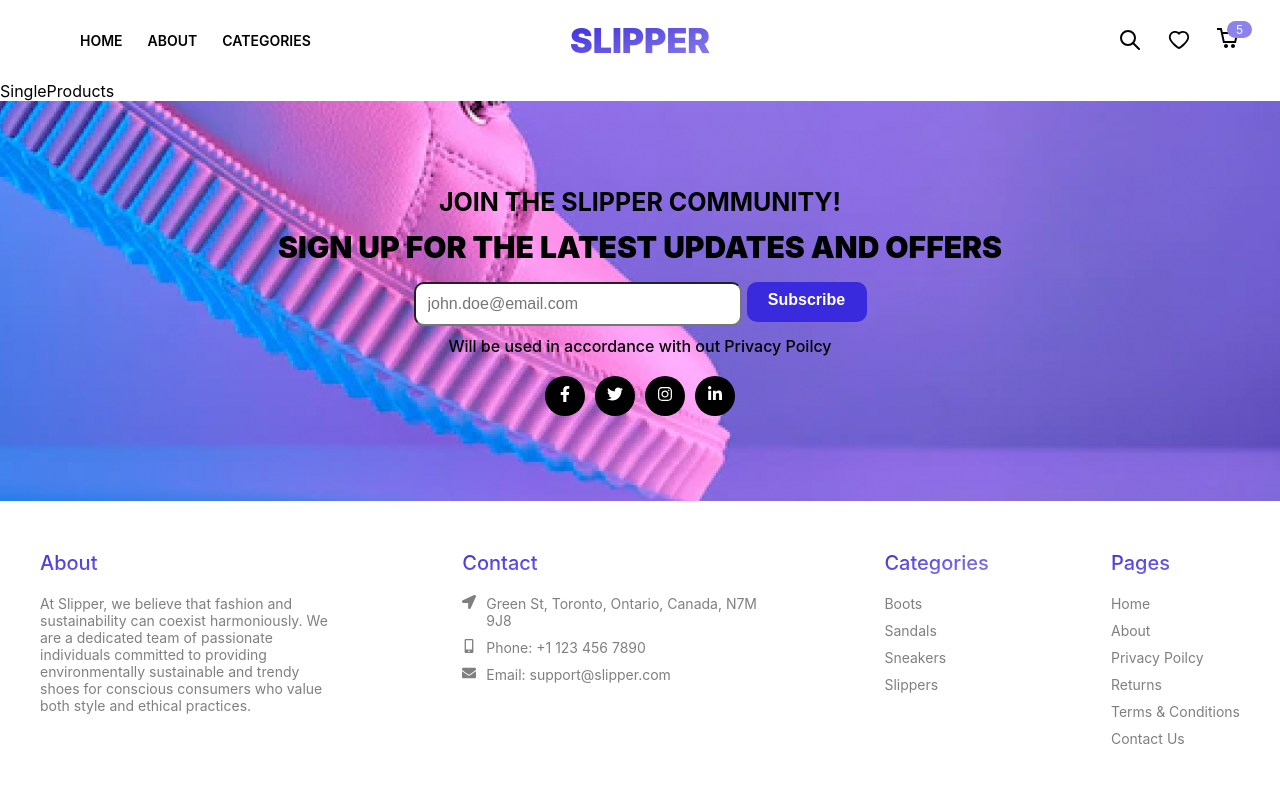
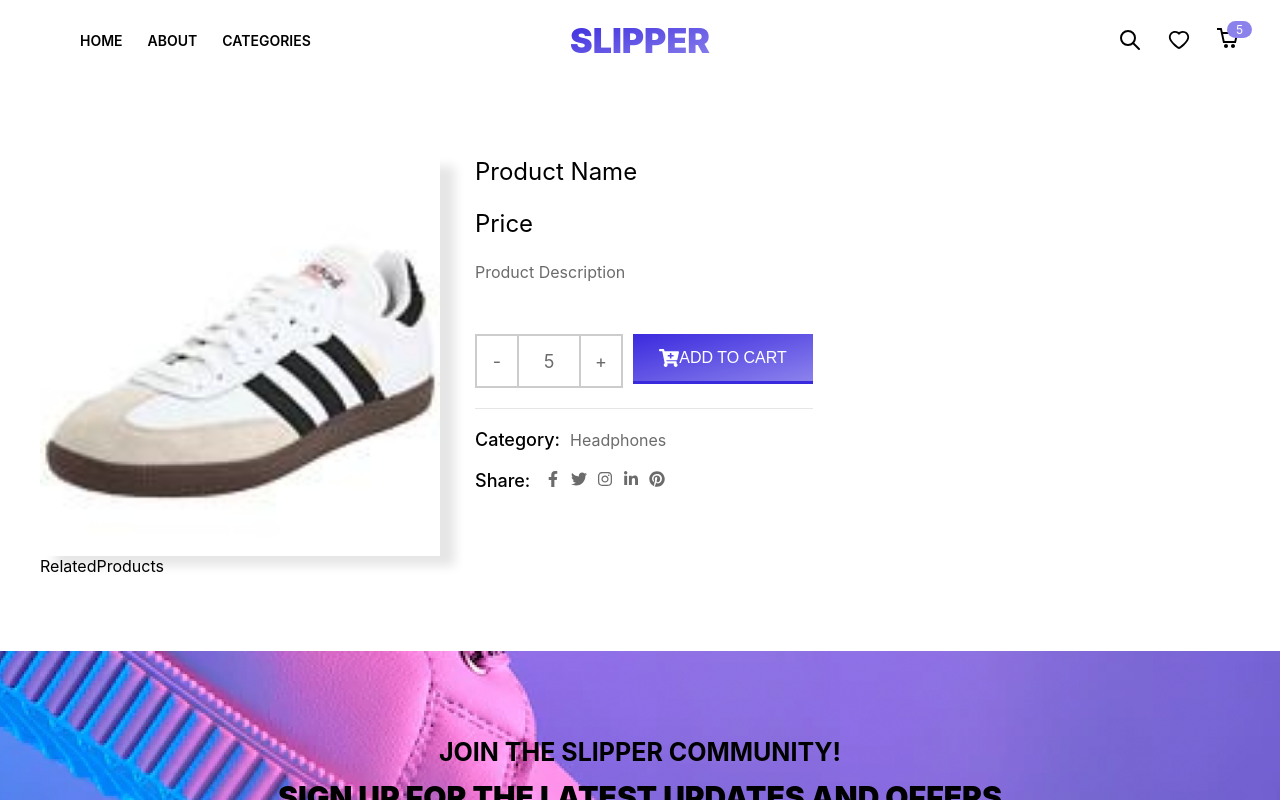
Before and after one commit to th13nd4n0/ecommerce-website, a React (Create React App) app in the folder client/: page /product/1 in a window 1280 px wide. Shown: the top 800 px of the page. Built offline with nearby package versions, Linux system fonts and the light colour scheme.

Commit message:
updating files

```diff
--- /dev/null
+++ b/client/src/components/SingleProduct/RelatedProducts/RelatedProducts.jsx
@@ -0,0 +1,7 @@
+import "./RelatedProducts.scss";
+
+const RelatedProducts = () => {
+    return (<div>RelatedProducts</div>);
+};
+
+export default RelatedProducts;
--- /dev/null
+++ b/client/src/components/SingleProduct/RelatedProducts/RelatedProducts.scss
@@ -0,0 +1 @@
+@import "../../../css-config/mixins.scss";
--- a/client/src/components/SingleProduct/SingleProduct.jsx
+++ b/client/src/components/SingleProduct/SingleProduct.jsx
@@ -1,5 +1,58 @@
+import RelatedProducts from "./RelatedProducts/RelatedProducts";
+import { FaFacebookF, FaTwitter, FaInstagram, FaLinkedinIn, FaPinterest, FaCartPlus } from "react-icons/fa";
+import prod from "../../assets/products/sneaker-prod1.jpg";
+
+import "./SingleProduct.scss";
+
 const SingleProduct = () => {
-    return (<div>SingleProducts</div>);
+    return (
+        <div className="single-product-main-content">
+            <div className="layout">
+                <div className="single-product-page">
+                    <div className="left">
+                        <img src={prod} alt="" />
+                    </div>
+                    <div className="right">
+                        <span className="name">Product Name</span>
+                        <span className="price">Price</span>
+                        <span className="desc">Product Description</span>
+
+                        <div className="cart-button">
+                            <div className="quantity-buttons">
+                                <span>-</span>
+                                <span>5</span>
+                                <span>+</span>
+                            </div>
+                            <button className="add-to-cart-button">
+                                <FaCartPlus size={20}/>
+                                ADD TO CART
+                            </button>
+                        </div>
+
+                        <span className="divider" />
+
+                        <div className="info-item">
+                            <span className="text-bold">
+                                Category:
+                                <span>Headphones</span>
+                            </span>
+                            <span className="text-bold">
+                                Share:
+                                <span className="social-icons">
+                                    <FaFacebookF size={16} />
+                                    <FaTwitter size={16} />
+                                    <FaInstagram size={16} />
+                                    <FaLinkedinIn size={16} />
+                                    <FaPinterest size={16} />
+                                </span>
+                            </span>
+                        </div>
+                    </div>
+                </div>
+                <RelatedProducts />
+            </div>
+        </div>
+    );
 };
 
 export default SingleProduct;
--- /dev/null
+++ b/client/src/components/SingleProduct/SingleProduct.scss
@@ -0,0 +1,146 @@
+@import "../../css-config/mixins.scss";
+
+.single-product-main-content {
+    margin: 20px 0;
+    @include md {
+        margin: 75px 0;
+    }
+    .layout {
+        max-width: calc(100% - 20px);
+        margin: 0 auto;
+        @include md {
+            max-width: 1200px;
+        }
+        .single-product-page {
+            display: flex;
+            flex-direction: column;
+            @include md {
+                flex-direction: row;
+            }
+            .left {
+                width: 100%;
+                background-color: white;
+                box-shadow: 15px 10px 10px #e6e6e6;
+                flex-shrink: 0;
+                @include md {
+                    width: 400px;
+                    height: 400px;
+                }
+                img {
+                    width: 100%;
+                    display: block;
+                }
+            }
+            .right {
+                display: flex;
+                flex-direction: column;
+                padding-top: 20px;
+                @include md {
+                    padding: 0 35px;
+                }
+                .name {
+                    font-size: 20px;
+                    line-height: 28px;
+                    margin-bottom: 20px;
+                    @include md {
+                        font-size: 24px;
+                        line-height: 32px;
+                    }
+                }
+                .price {
+                    font-size: 24px;
+                    line-height: 32px;
+                    margin-bottom: 20px;
+                }
+                .desc {
+                    font-size: 14px;
+                    line-height: 20px;
+                    margin-bottom: 20px;
+                    color: #6b6b6b;
+                    @include md {
+                        font-size: 16px;
+                        line-height: 24px;
+                    }
+                }
+
+                .cart-button {
+                    display: flex;
+                    @include md {
+                        margin-top: 30px;
+                    }
+                    .quantity-buttons {
+                        width: fit-content;
+                        display: flex;
+                        border: 2px solid rgba(0,0,0,0.2);
+                        margin-right: 10px;
+                        height: 50px;
+                        span {
+                            font-size: 18px;
+                            width: 40px;
+                            display: flex;
+                            align-items: center;
+                            justify-content: center;
+                            cursor: pointer;
+                            color: #6b6b6b;
+                            &:nth-child(1) {
+                                border-right: 2px solid rgba(0,0,0,0.2);
+                            }
+                            &:nth-child(2) {
+                                width: 60px;
+                            }
+                            &:nth-child(3) {
+                                border-left: 2px solid rgba(0,0,0,0.2);
+                            }
+                        }
+                    }
+                    .add-to-cart-button {
+                        outline: 0;
+                        border: 0;
+                        height: 50px;
+                        width: 180px;
+                        display: flex;
+                        align-items: center;
+                        justify-content: center;
+                        cursor: pointer;
+                        font-size: 16px;
+                        color: white;
+                        background: linear-gradient(to bottom right, #3a2ade, #8c82ec);
+                        border-bottom: 3px solid #3a2ade;
+                        flex-grow: 1;
+                        @include md {
+                            flex-grow: unset;
+                        }
+                    }
+                }
+
+                .divider {
+                    margin: 20px 0;
+                    height: 1px;
+                    width: 100%;
+                    background-color: rgba(0,0,0,0.1);
+                }
+
+                .info-item {
+                    .text-bold {
+                        font-size: 18px;
+                        font-weight: 500;
+                        display: block;
+                        &:nth-child(1){
+                            margin-bottom: 20px;
+                        }
+                        span {
+                            font-size: 16px;
+                            font-weight: 400;
+                            cursor: pointer;
+                            color: #6b6b6b;
+                            padding-left: 10px;
+                        }
+                        svg {
+                            margin: 0 5px;
+                        }
+                    }
+                }
+            }
+        }
+    }
+}
```
Also changed, not shown: client/src/components/SingleProduct/SingleProducts.scss (deleted).
